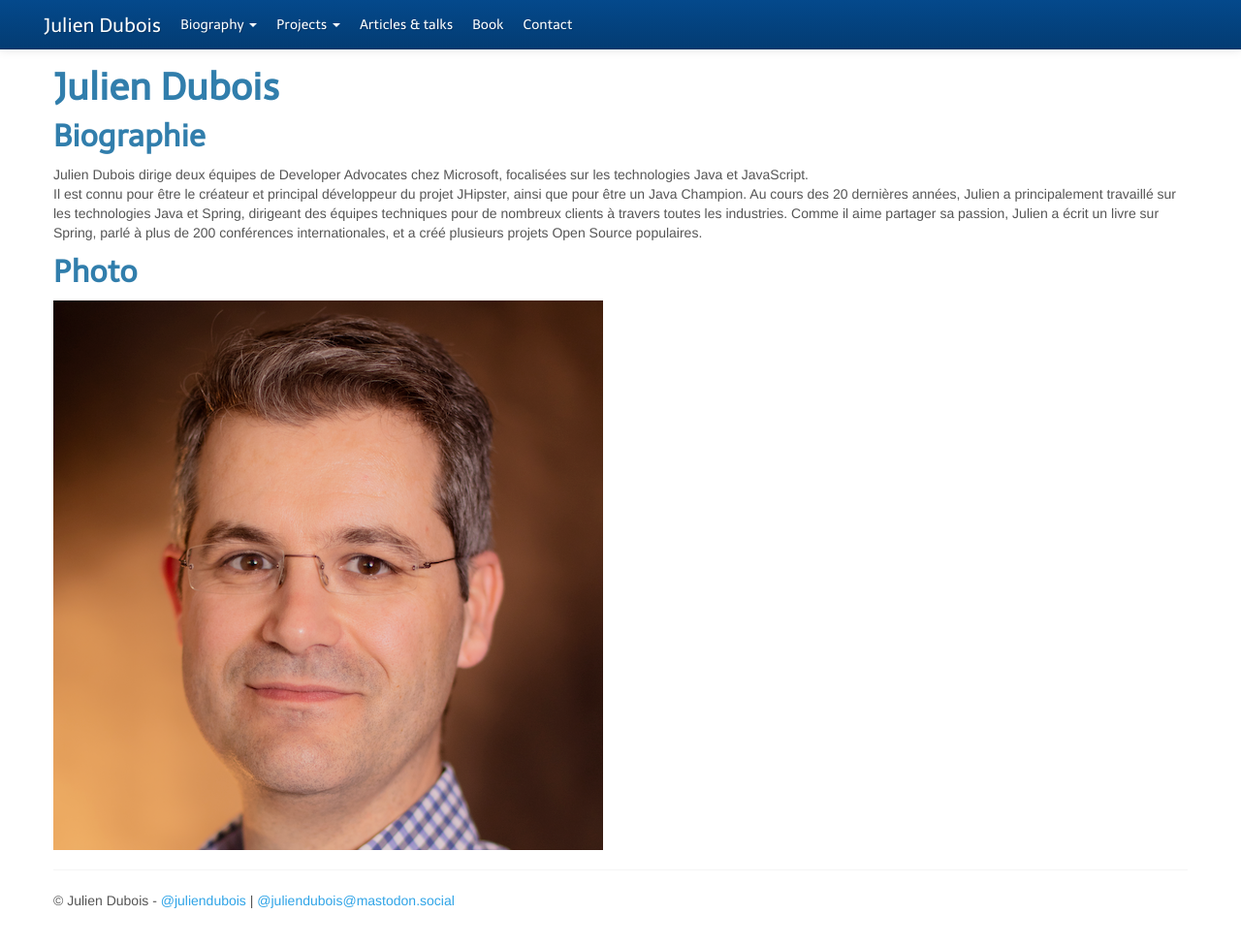
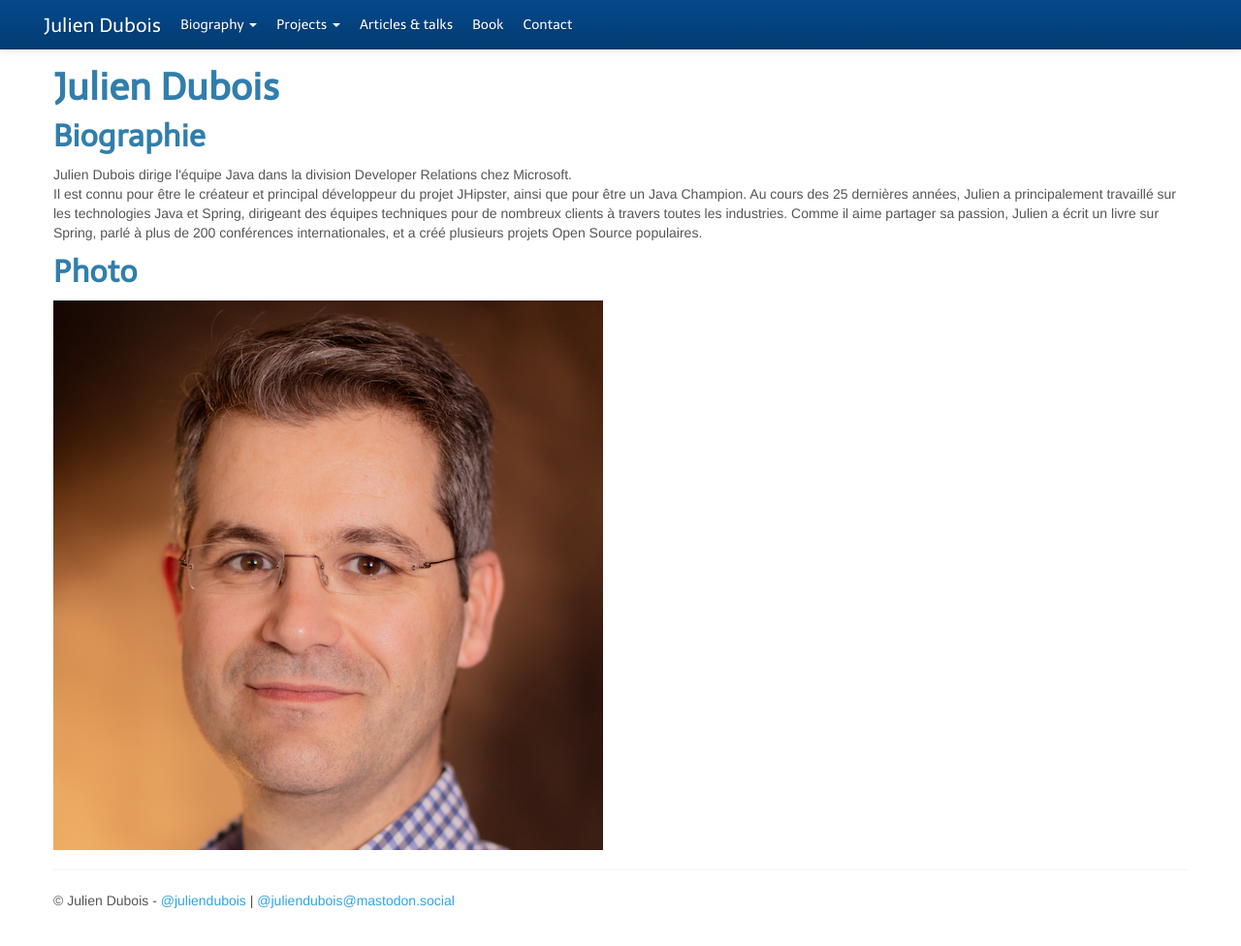
Before and after one commit to jdubois/jdubois.github.com, a Jekyll site: the page built from bio-fr.html, in a window 1280 px wide and 989 px high. Shown: the top 976 px of the window at 97% size. Built offline with Jekyll 4.4.1, drawn with Linux system fonts in a browser that asks for light colours; nearby versions of some CDN libraries.

Commit message:
Bio update

```diff
--- a/bio-fr.html
+++ b/bio-fr.html
@@ -8,9 +8,9 @@ title: French Biography
 <h2>Biographie</h2>
 
 <p>
-  Julien Dubois dirige deux équipes de Developer Advocates chez Microsoft, focalisées sur les technologies Java et JavaScript.<br>
+  Julien Dubois dirige l'équipe Java dans la division Developer Relations chez Microsoft.<br>
   Il est connu pour être le créateur et principal développeur du projet JHipster, ainsi que pour être un Java Champion.
-  Au cours des 20 dernières années, Julien a principalement travaillé sur les technologies Java et Spring, dirigeant
+  Au cours des 25 dernières années, Julien a principalement travaillé sur les technologies Java et Spring, dirigeant
   des équipes techniques pour de nombreux clients à travers toutes les industries. Comme il aime partager
   sa passion, Julien a écrit un livre sur Spring, parlé à plus de 200 conférences internationales, et a créé plusieurs
   projets Open Source populaires.
--- a/bio.html
+++ b/bio.html
@@ -8,8 +8,8 @@ title: Bio
 <h2>Biography</h2>
 
 <p>
-  Julien Dubois manages the Java and the JavaScript developer advocacy teams at Microsoft.<br>
-  He is known as the creator and lead developer of the JHipster project, and as a Java Champion. In the past 20 years,
+  Julien Dubois manages the Java Developer Relations teams at Microsoft.<br>
+  He is known as the creator and lead developer of the JHipster project, and as a Java Champion. In the past 25 years,
   Julien mainly worked with the Java and Spring technologies, leading technical teams for many different
   customers across all industries. As he loves sharing his passion, Julien wrote a book on the Spring Framework, spoke at
   more than 200 international conferences, and created several popular Open Source projects.<br>
```
